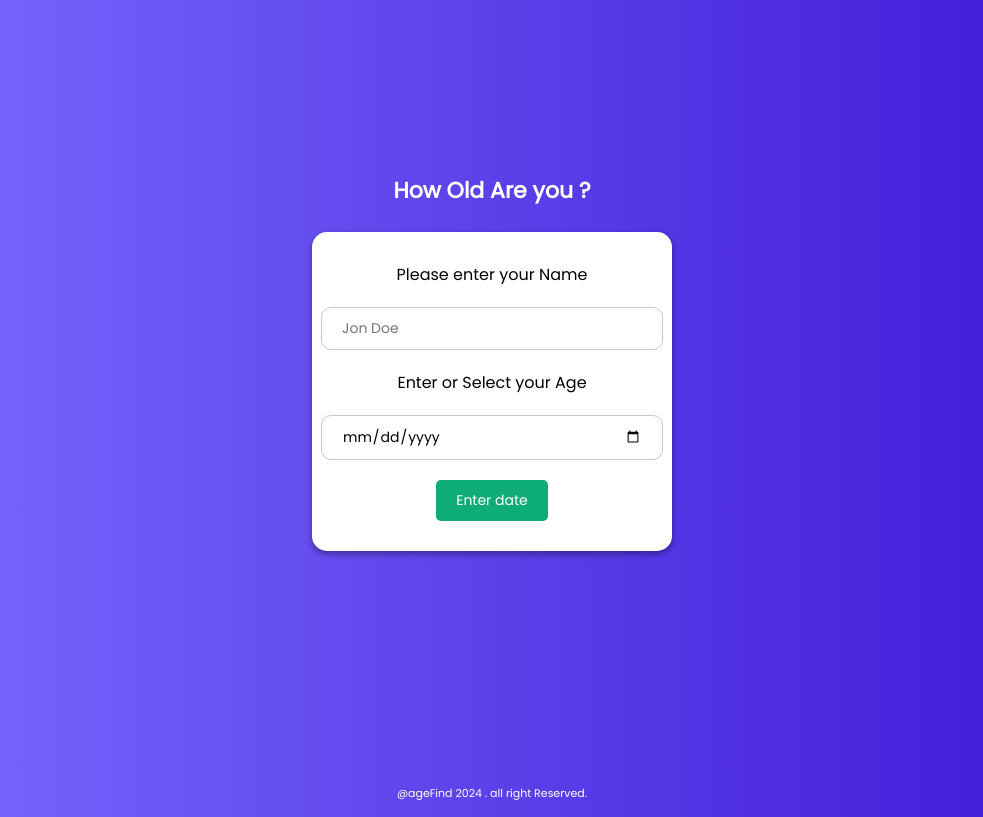
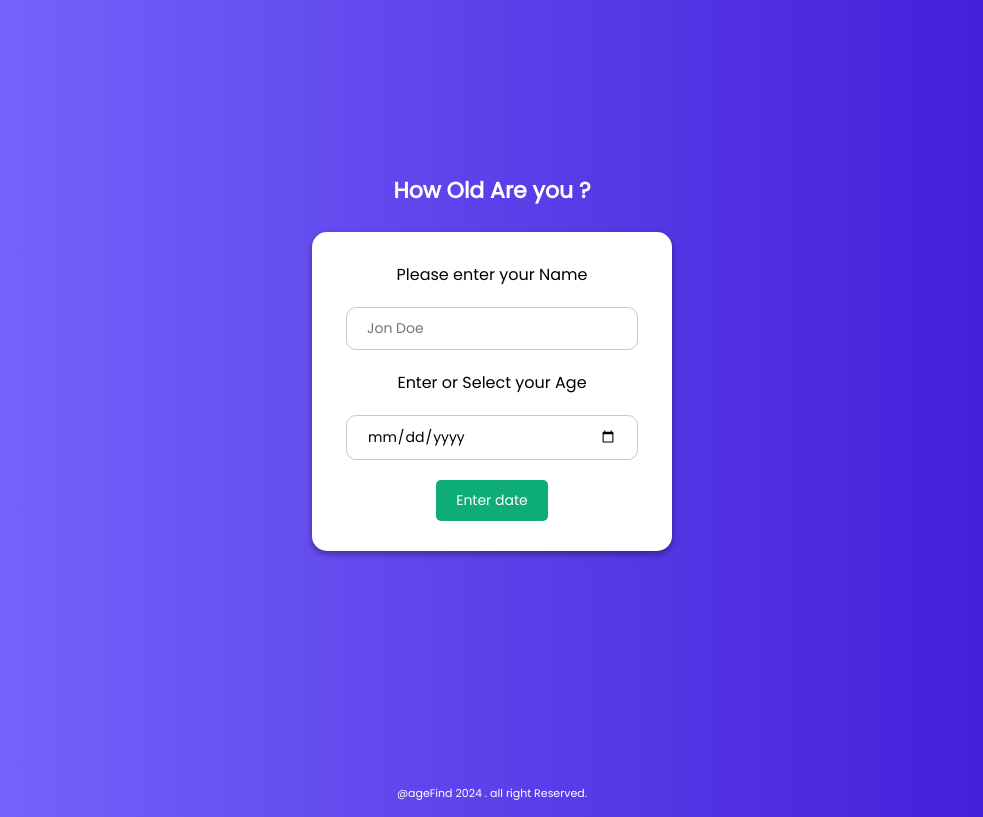
Before and after one commit to safvanms/FindAge, a React (Create React App) app: page / in a window 1280 px wide. Shown: the whole page, without its empty margins (148-1131 px from the left). Built offline with nearby package versions, Linux system fonts and the light colour scheme.

Commit message:
Ui commit

```diff
--- a/src/AgeCalculator/ageCalculator.css
+++ b/src/AgeCalculator/ageCalculator.css
@@ -37,7 +37,7 @@
 }
 
 .date_container input {
-  width: 100%;
+  width: 250px;
   padding: 10px 20px;
   font-size: 14px;
   border-radius: 10px;
```
